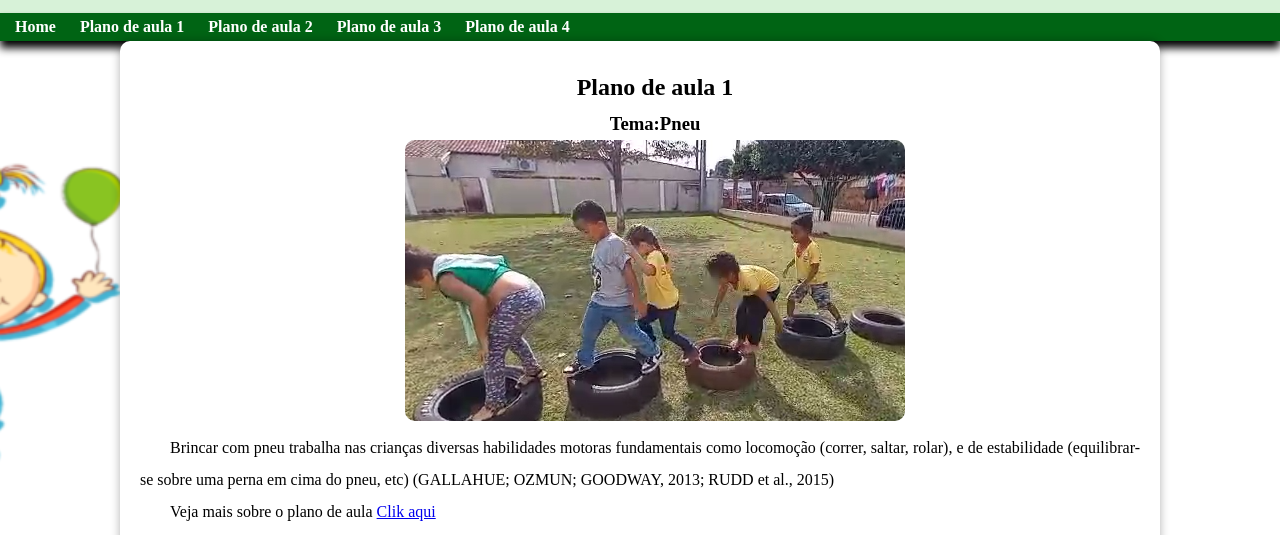
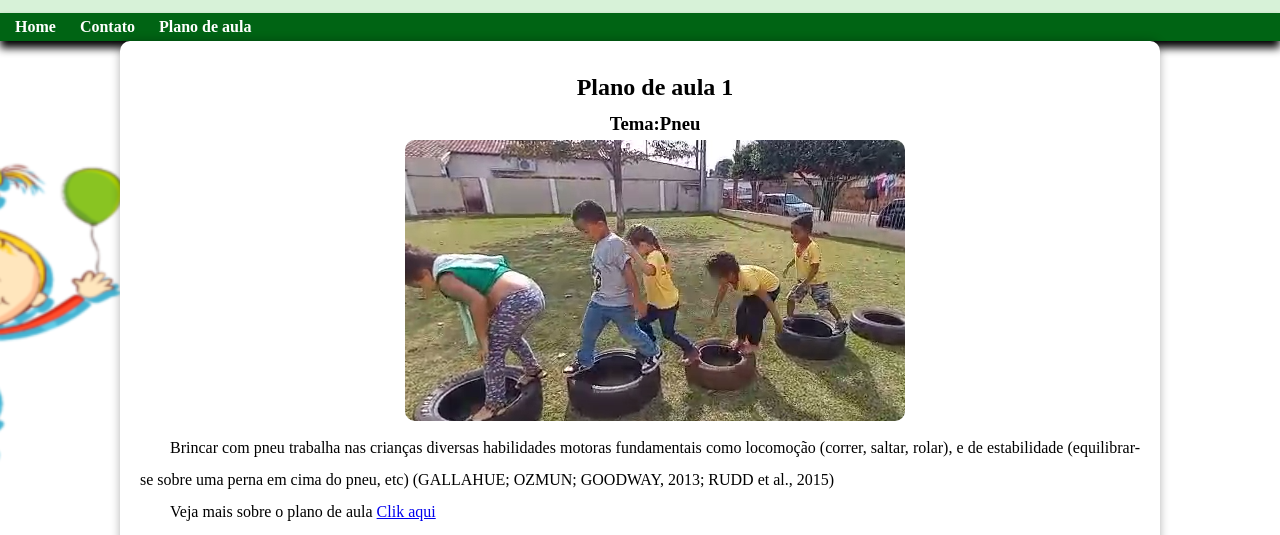
Before and after one commit to LealPro/projetos3, a plain HTML site: page index.html in a window 1280 px wide. Shown: the part 142-677 px from the top of the page. Drawn offline with Linux system fonts and the light colour scheme.

Commit message:
ATUALIZAR

```diff
--- a/index.html
+++ b/index.html
@@ -176,11 +176,9 @@
 
 </header>
 <nav>
-    <a href="file:///C:/Users/WX%20UserPrime/OneDrive/Documents/estudos/projetos3/index.html">Home</a>
-    <a href="file:///C:/Users/WX%20UserPrime/OneDrive/Documents/estudos/projetos3/index.1.html">Plano de aula 1</a>
-    <a href="file:///C:/Users/WX%20UserPrime/OneDrive/Documents/estudos/projetos3/index.2.html">Plano de aula 2</a>
-    <a href="file:///C:/Users/WX%20UserPrime/OneDrive/Documents/estudos/projetos3/index.3.html">Plano de aula 3</a>
-    <a href="file:///C:/Users/WX%20UserPrime/OneDrive/Documents/estudos/projetos3/index.4.html">Plano de aula 4</a>
+    <a href="#">Home</a>
+    <a href="#">Contato</a>
+    <a href="#">Plano de aula </a>
 </nav>
 
     <main>
```
